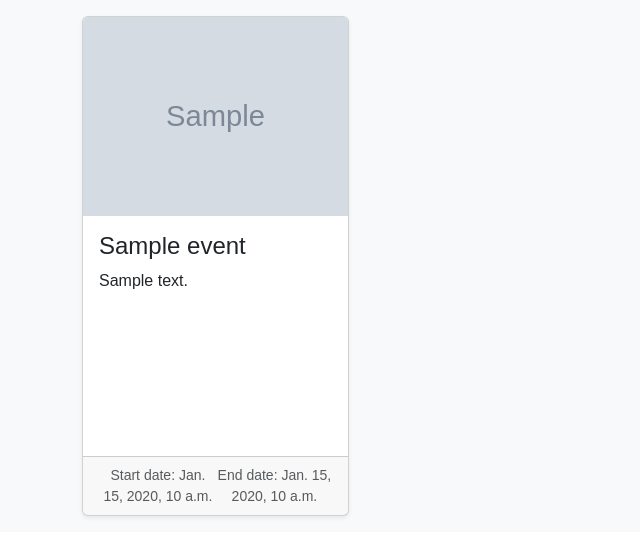
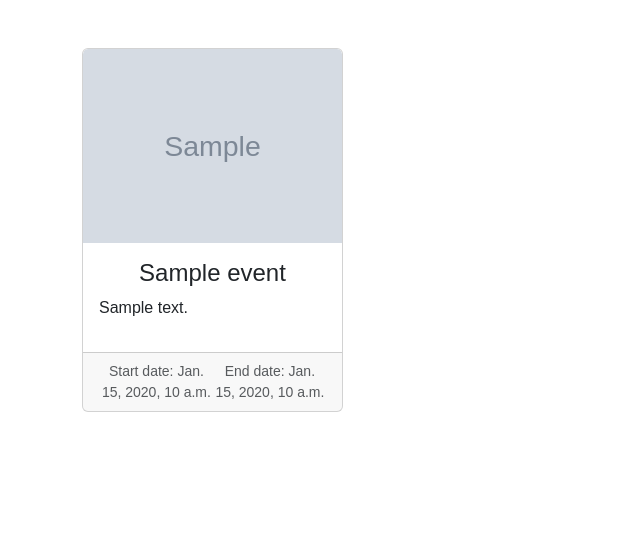
Before and after one commit to jakkemomo/meetups, a Django app: template apps/events/templates/events/list.html in a window 1280 px wide. Shown: the part 60-618 px from the top of the page, without its empty margins (0-640 px from the left). Run offline with Django 4.2, Linux system fonts and the light colour scheme; the template is opened without the code that fills it: values that come from a table or form of the project are taken from there, others are empty; tables that the repository leaves empty hold one stand-in row (values such as "Sample post"); grey boxes marked "Sample" are stand-in pictures; some libraries are stand-ins or nearby versions; some web fonts are replaced.

Commit message:
Updated list html to have a proper bootstrap card grid, added proper resizing

```diff
--- a/apps/events/models/events.py
+++ b/apps/events/models/events.py
@@ -43,7 +43,6 @@ class Event(AbstractBaseModel, ResizeImageMixin):
         return f"/events/{self.id}/"
 
     def save(self, *args, **kwargs):
-        if self.pk is None:
-            self.resize(self.image, (480, 720))
-
+        if self.pk is None or self.objects.get(pk=self.pk) != self.image:
+            self.resize(self.image, (400, 500))
         super().save(*args, **kwargs)
--- a/apps/events/templates/events/list.html
+++ b/apps/events/templates/events/list.html
@@ -1,6 +1,5 @@
 {% extends 'events/base.html' %}
 {% load static %}
-{# Display a form #}
 
 
 {% block css %}
@@ -8,16 +7,22 @@
 {% endblock %}
 
 {% block content %}
-    <main>
-        <div class="album py-3 bg-body-tertiary">
+    <main class="pt-md-5">
         <div class="container">
-                <div class="row row-cols-1 row-cols-sm-2 row-cols-md-4 g-3">
+            {#        <div class="container-fluid"> #}
+            <div class="row">
+                <div class="col-md-12">
+                    <div class="row gy-3">
                         {% for event in object_list %}
-                        <div class="col">
-                            <div class="card shadow-sm">
-                                <img src="/media/{{ event.image }}" alt="image alt text"/>
+                            {% if forloop.counter0|divisibleby:4 and not forloop.first %}
+                                </div>
+                                <div class="row gy-3 pt-md-3">
+                            {% endif %}
+                            <div class="col-md-3">
+                                <div class="card h-100">
+                                    <img src="/media/{{ event.image }}" alt="Event Image" class="card-img-top"/>
                                     <div class="card-body">
-                                    <h4 class="card-text"> {{ event.name }}</h4>
+                                        <h4 class="card-title"> {{ event.name }}</h4>
                                         <p class="card-text">{{ event.description }}</p>
                                         <a href="{% url 'detail' event.id %}" class="stretched-link"></a>
                                     </div>
@@ -28,8 +33,11 @@
                                 </div>
                             </div>
                         {% empty %}
-                        <li>No events yet.</li>
+                            <div class="col-md-12">
+                                <h2>No events yet.</h2>
+                            </div>
                         {% endfor %}
+                        </div>
                 </div>
             </div>
         </div>
--- a/apps/events/utils.py
+++ b/apps/events/utils.py
@@ -3,4 +3,4 @@ import hashlib
 
 def events_image_upload_path(instance, filename):
     filename_hash = hashlib.sha1(f'{filename}_{instance.name}'.encode()).hexdigest()
-    return f'events/image/{filename_hash}'
+    return f'events/image/{filename_hash}.jpeg'
--- a/common/mixins.py
+++ b/common/mixins.py
@@ -10,10 +10,10 @@ from django.db import models
 class ResizeImageMixin:
     def resize(self, imageField: models.ImageField, size: tuple):
         im = Image.open(imageField)  # Catch original
-        source_image = im.convert('RGB')
-        source_image.thumbnail(size)  # Resize to size
+        source_image: Image = im.convert('RGB')
+        new_image = source_image.resize(size)
         output = BytesIO()
-        source_image.save(output, format='JPEG')  # Save resize image to bytes
+        new_image.save(output, format='JPEG')  # Save resize image to bytes
         output.seek(0)
 
         content_file = ContentFile(output.read())  # Read output and create ContentFile in memory
```
Lines whose indentation alone changed are shown as unchanged.
